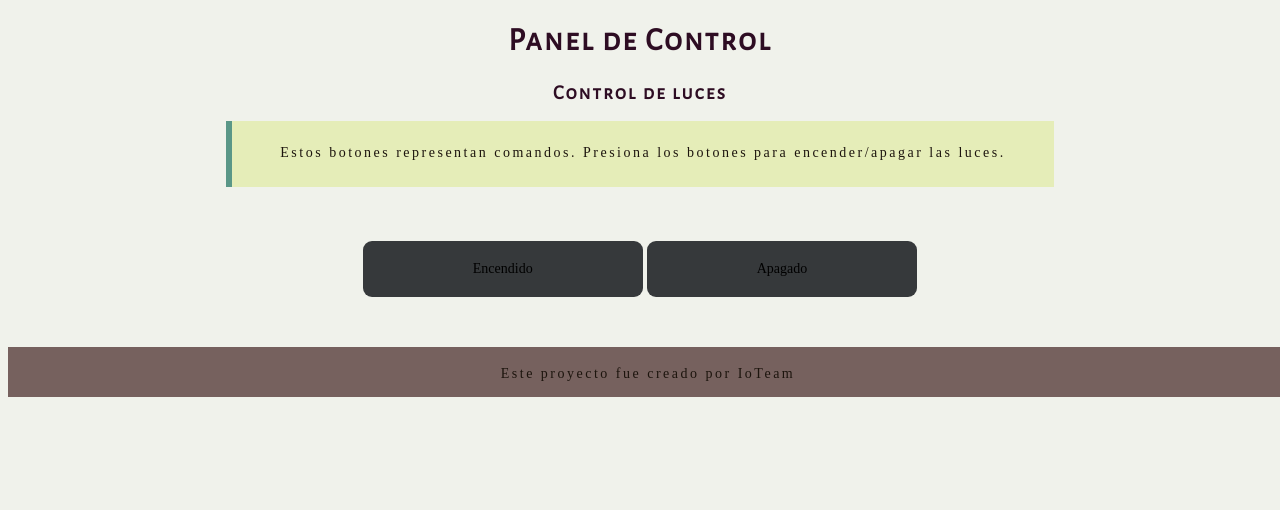
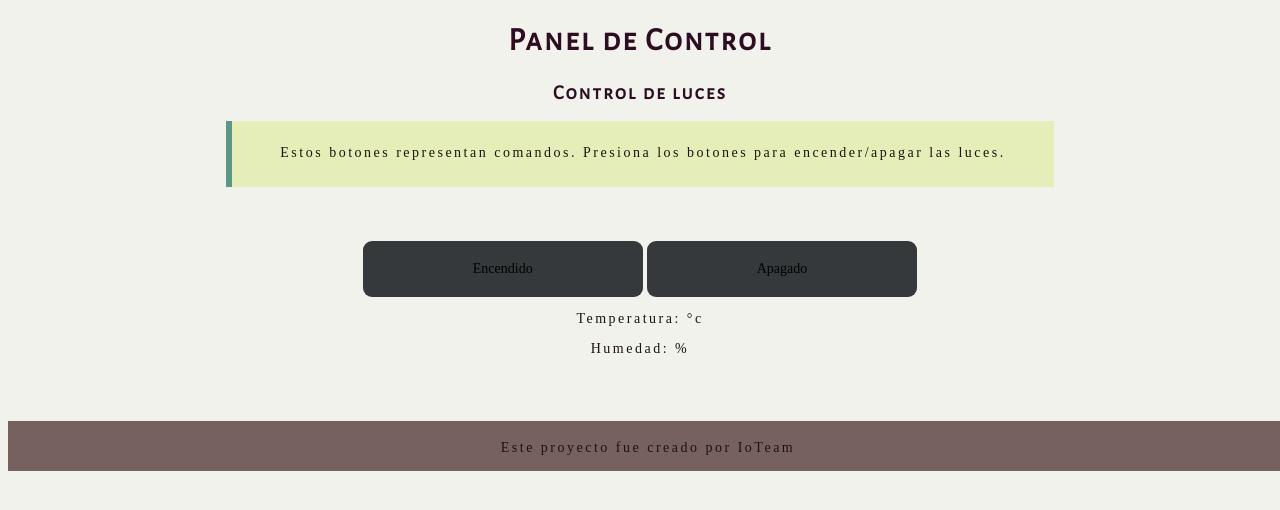
Before and after one commit to kranelox/calamardo, a Flask app: page / in a window 1280 px wide. Shown: the top 510 px of the page. Run offline with Flask 2, Linux system fonts and the light colour scheme; some web fonts are replaced.

Commit message:
Funcionalidad terminada de Temp y Hum

```diff
--- a/templates/plantilladecontrol.html
+++ b/templates/plantilladecontrol.html
@@ -133,27 +133,51 @@ a:link, a:hover, a:visited, a:active {
      <div><center>
        <a class="boton" onclick="prenderLuz()">Encendido</a>
        <a class="boton" onclick="apagarLuz()">Apagado</a>
-
-       </div></center></br></br></br></br></br>
+    </div></center>
+      <div>
+         <p>Temperatura: <span id='temp'></span>°c</p>
+         <p>Humedad: <span id='hume'></span>%</p>
+       </div>
+    </br></br></br></br></br>
 <div class="footer">
   <p>Este proyecto fue creado por IoTeam</p>
 </div>
 <script>
   function prenderLuz(){
-    console.log("se apreto el boton");
+
     fetch('/lucesOn', {
 	     method: 'GET',
      }).then(function() {
-       console.log("respuesta");
+
      });
-}
+   }
 function apagarLuz(){
-  console.log("se apreto el boton");
   fetch('/lucesOff', {
      method: 'GET',
    }).then(function() {
-     console.log("respuesta");
+
    });
+}
+
+setInterval(function(){
+  sensorTemp()
+},10000)
+
+function sensorTemp(){
+  fetch('/temperatura',{
+    method: 'GET',
+  }).then(function (response) {
+    return response.json();
+  }).then(function (result) {
+    console.log(result.temperatura)
+
+    let temp = document.getElementById('temp');
+    let hume = document.getElementById('hume');
+
+    temp.innerHTML = result.temperatura
+    hume.innerHTML = result.humedad
+
+  })
 }
 </script>
   </body>
```
